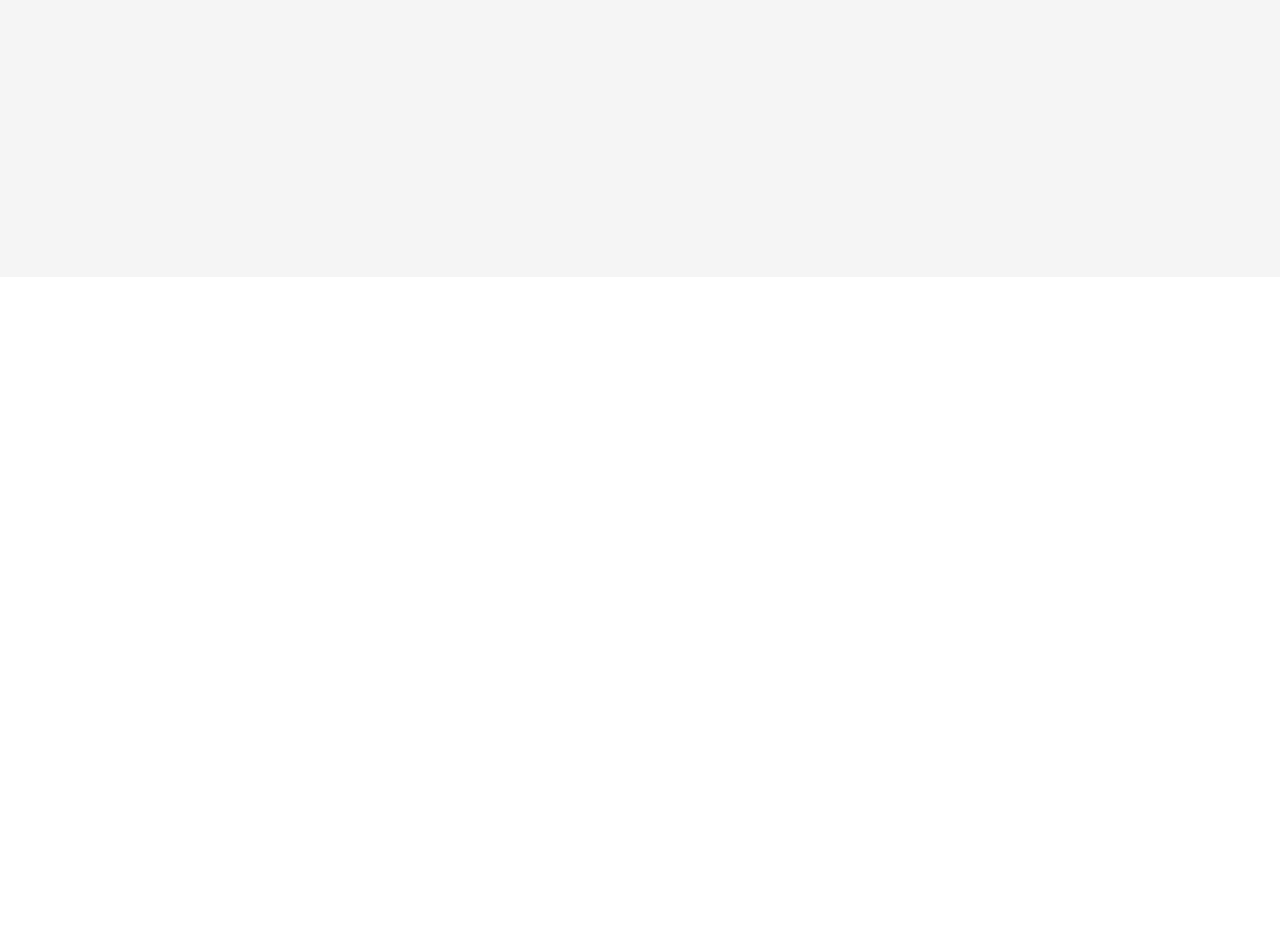
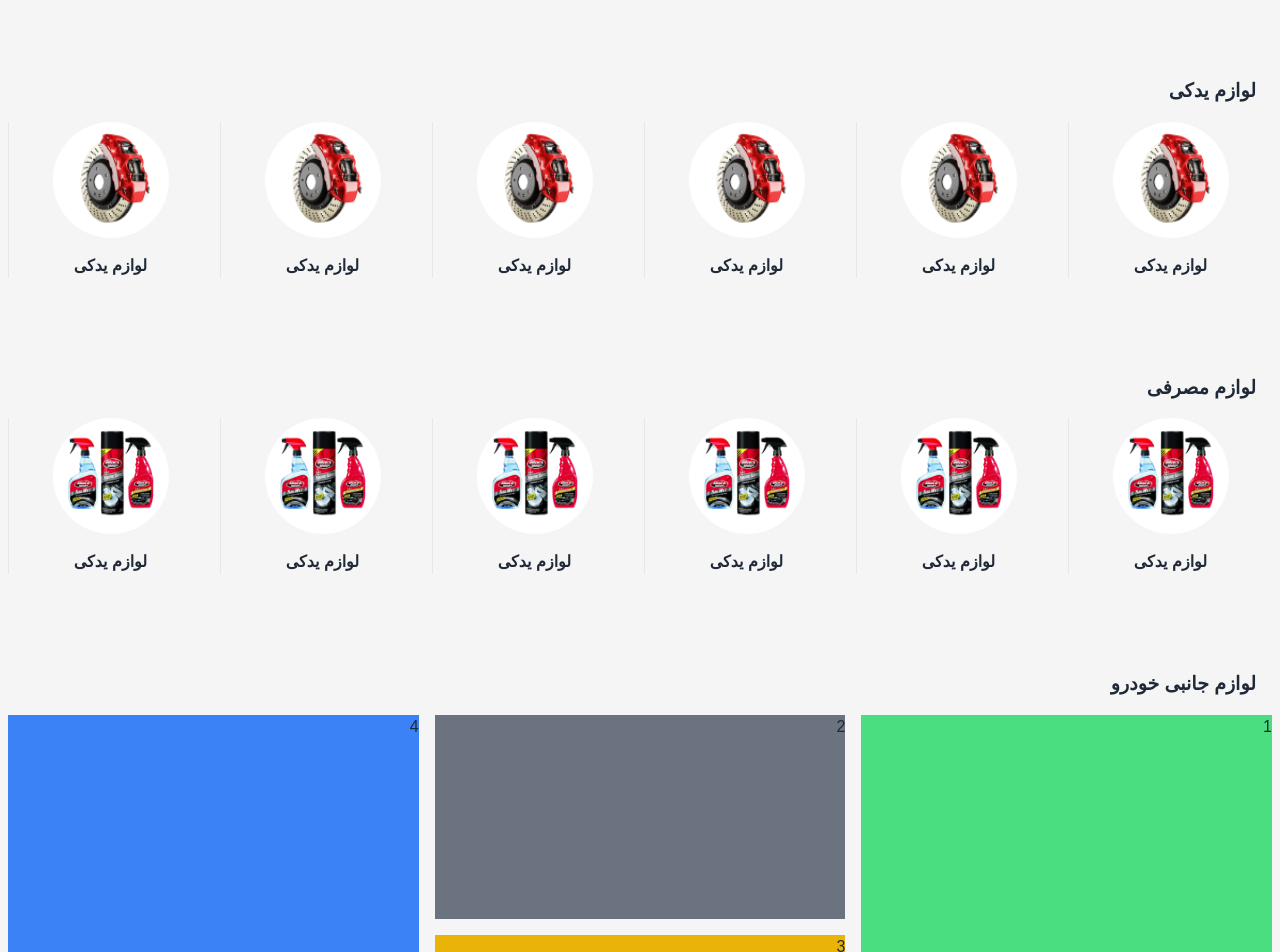
Before and after one commit to khosrora/ghazizadeh_front, a Next.js app: page / in a window 1280 px wide. Shown: the part 1500-2452 px from the top of the page. Before the commit the page ends 1777 px from the top, so only its background shows below. Built offline with nearby package versions, Linux system fonts and the light colour scheme; a small style sheet from the web is missing.

Commit message:
add accessories section

```diff
--- /dev/null
+++ b/components/pages/HomePage/AccessoriesMe.js
@@ -0,0 +1,23 @@
+import TitleSection from "../../sharedUi/TitleSection";
+
+
+
+
+const AccessoriesMe = () => {
+    return (
+        <>
+            <TitleSection
+                title="لوازم جانبی خودرو"
+                span
+            />
+            <div className="hidden lg:grid grid-cols-3 grid-rows-2 gap-4 lg:h-[424px]">
+                <div className="row-span-2 bg-green-400">1</div>
+                <div className="bg-gray-500">2</div>
+                <div className="col-start-2 row-start-2 bg-yellow-500">3</div>
+                <div className="row-span-2 col-start-3 row-start-1 bg-blue-500">4</div>
+            </div>
+        </>
+    );
+}
+
+export default AccessoriesMe;
--- /dev/null
+++ b/components/pages/HomePage/Consumables.js
@@ -0,0 +1,35 @@
+import Image from "next/image";
+import TitleSection from "../../sharedUi/TitleSection";
+
+
+
+
+const Consumables = () => {
+    return (
+        <>
+            <TitleSection
+                span
+                title="لوازم مصرفی"
+                url="/"
+            />
+            <div className="grid grid-cols-2 gap-2 gap-y-6 md:grid-cols-3 lg:grid-cols-6">
+                {
+                    [1, 2, 3, 4, 5, 6].map(i =>
+                        <div key={i} className="flex flex-col justify-center items-center gap-y-4 border-l">
+                            <div className="bg-[#FFFFFF] p-2 rounded-full">
+                                <Image
+                                    src="/others/consumables.png"
+                                    width="100"
+                                    height="100"
+                                />
+                            </div>
+                            <span className="font-bold">لوازم یدکی</span>
+                        </div>
+                    )
+                }
+            </div>
+        </>
+    );
+}
+
+export default Consumables;
--- a/components/pages/HomePage/IndexPage.js
+++ b/components/pages/HomePage/IndexPage.js
@@ -1,6 +1,9 @@
 import Image from "next/image";
+import Accessories from "./AccessoriesMe";
 import CarAccessories from "./CarAccessories";
+import Consumables from "./Consumables";
 import HeaderHomePage from "./HeaderHomePage";
+import SpareParts from "./SpareParts";
 import SuggestSection from "./SuggestSection";
 
 
@@ -20,6 +23,9 @@ const IndexPage = () => {
             </div>
             <SuggestSection />
             <CarAccessories />
+            <SpareParts />
+            <Consumables />
+            <Accessories />
             <div className="h-96"></div>
         </div>
     );
--- /dev/null
+++ b/components/pages/HomePage/SpareParts.js
@@ -0,0 +1,35 @@
+import Image from "next/image";
+import TitleSection from "../../sharedUi/TitleSection";
+
+
+
+
+const SpareParts = () => {
+    return (
+        <>
+            <TitleSection
+                span
+                title="لوازم یدکی"
+                url="/"
+            />
+            <div className="grid grid-cols-2 gap-2 gap-y-6 md:grid-cols-3 lg:grid-cols-6">
+                {
+                    [1, 2, 3, 4, 5, 6].map(i =>
+                        <div key={i} className="flex flex-col justify-center items-center gap-y-4 border-l">
+                            <div className="bg-[#FFFFFF] p-2 rounded-full">
+                                <Image
+                                    src="/others/spare.png"
+                                    width="100"
+                                    height="100"
+                                />
+                            </div>
+                            <span className="font-bold">لوازم یدکی</span>
+                        </div>
+                    )
+                }
+            </div>
+        </>
+    );
+}
+
+export default SpareParts;
--- a/components/sharedUi/TitleSection.js
+++ b/components/sharedUi/TitleSection.js
@@ -3,13 +3,19 @@ import Link from "next/link";
 
 
 
-const TitleSection = ({ title, url }) => {
+const TitleSection = ({ title, url, span }) => {
+
     return (
-        <div className="w-full my-4 mt-12 flex justify-between items-center px-4">
+        <div className="w-full my-4 mt-24 flex justify-between items-center px-4">
             <p className="font-bold text-[19px]"> {title} </p>
-            <Link href={`${url}`}>
-                <span className="text-[#1A858C]"> مشاهده همه </span>
-            </Link>
+            {
+                !!span ?
+                    null
+                    :
+                    <Link href={`${url}`}>
+                        <span className="text-[#1A858C]"> مشاهده همه </span>
+                    </Link>
+            }
         </div>
     );
 }
```
Also changed, not shown: public/others/consumables.png (added), public/others/spare.png (added).
